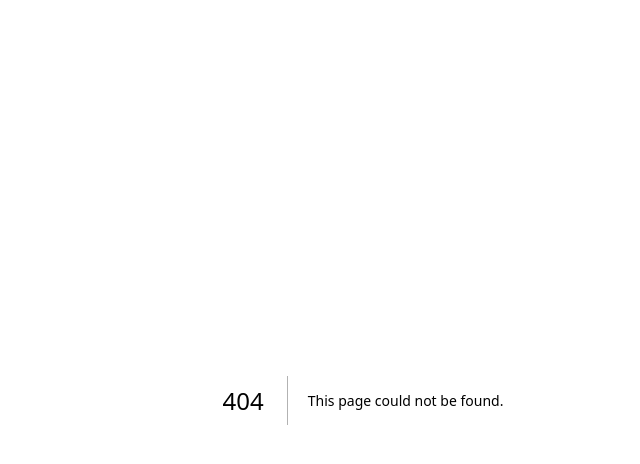
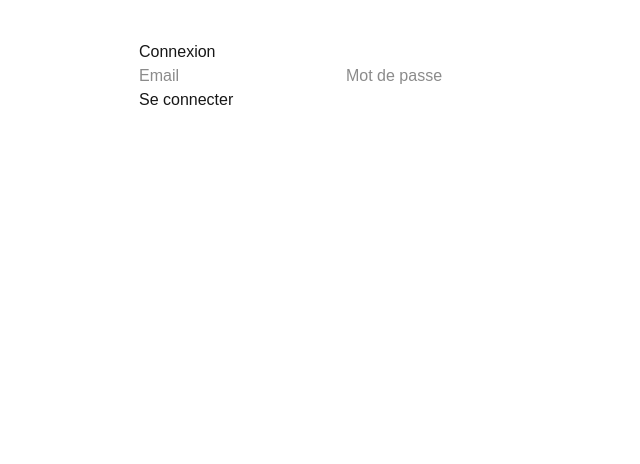
Before and after one commit to cherif-it/yobalema_mvp, a Next.js app: page /login in a window 1280 px wide. Before the commit this address had no page. Shown: the top 464 px of the page, without its empty margins (277-917 px from the left). Built offline with nearby package versions, Linux system fonts and the light colour scheme.

Commit message:
add app/login/page.tsx

```diff
--- /dev/null
+++ b/app/login/page.tsx
@@ -0,0 +1,54 @@
+"use client";
+
+import { signIn } from "next-auth/react";
+import { useState } from "react";
+import { useRouter } from "next/navigation";
+
+export default function LoginPage() {
+  const router = useRouter();
+
+  const [email, setEmail] = useState("");
+  const [password, setPassword] = useState("");
+
+  async function handleLogin(e: React.FormEvent) {
+    e.preventDefault();
+
+    const result = await signIn("credentials", {
+      email,
+      password,
+      redirect: false,
+    });
+
+    if (result?.ok) {
+      router.push("/dashboard");
+    } else {
+      alert("Identifiants invalides");
+    }
+  }
+
+  return (
+    <div className="max-w-md mx-auto mt-10">
+      <h1>Connexion</h1>
+
+      <form onSubmit={handleLogin}>
+        <input
+          type="email"
+          placeholder="Email"
+          value={email}
+          onChange={(e) => setEmail(e.target.value)}
+        />
+
+        <input
+          type="password"
+          placeholder="Mot de passe"
+          value={password}
+          onChange={(e) => setPassword(e.target.value)}
+        />
+
+        <button type="submit">
+          Se connecter
+        </button>
+      </form>
+    </div>
+  );
+}
```
